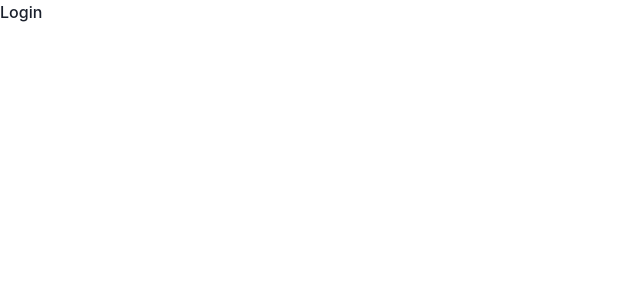
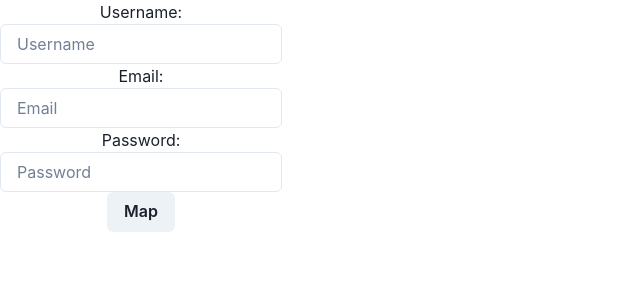
Before and after one commit to MatthewAnder/nwhacks-project, a React (Vite) app in the folder front_end/: page / in a window 1280 px wide. Shown: the top 300 px of the page, without its empty margins (0-640 px from the left). Built offline with nearby package versions, Linux system fonts and the light colour scheme.

Commit message:
begining of login

```diff
--- a/front_end/package.json
+++ b/front_end/package.json
@@ -10,11 +10,11 @@
     "preview": "vite preview"
   },
   "dependencies": {
-    "@react-google-maps/api": "^2.19.2",
-    "dotenv": "^16.3.2",
     "@chakra-ui/react": "^2.8.2",
     "@emotion/react": "^11.11.3",
     "@emotion/styled": "^11.11.0",
+    "@react-google-maps/api": "^2.19.2",
+    "dotenv": "^16.3.2",
     "framer-motion": "^10.18.0",
     "react": "^18.2.0",
     "react-dom": "^18.2.0",
@@ -25,6 +25,7 @@
     "@types/react": "^18.2.43",
     "@types/react-dom": "^18.2.17",
     "@vitejs/plugin-react": "^4.2.1",
+    "esbuild": "0.19.11",
     "eslint": "^8.55.0",
     "eslint-plugin-react": "^7.33.2",
     "eslint-plugin-react-hooks": "^4.6.0",
--- a/front_end/src/App.jsx
+++ b/front_end/src/App.jsx
@@ -10,7 +10,7 @@ function App() {
   return (
     <>
       <Map />
-      <div class="form">
+      <div className="form">
         <Navbar/>
       </div>
     </>
--- /dev/null
+++ b/front_end/src/components/PasswordInput.jsx
@@ -0,0 +1,25 @@
+
+import { Input } from '@chakra-ui/react'
+
+
+function PasswordInput() {
+    const [show, setShow] = React.useState(false)
+    const handleClick = () => setShow(!show)
+
+    return (
+      <InputGroup size='md'>
+        <Input
+          pr='4.5rem'
+          type={show ? 'text' : 'password'}
+          placeholder='Enter password'
+        />
+        <InputRightElement width='4.5rem'>
+          <Button h='1.75rem' size='sm' onClick={handleClick}>
+            {show ? 'Hide' : 'Show'}
+          </Button>
+        </InputRightElement>
+      </InputGroup>
+    )
+  }
+
+  export default PasswordInput
--- a/front_end/src/components/PopUp.jsx
+++ b/front_end/src/components/PopUp.jsx
@@ -27,17 +27,17 @@ import {
             <PopoverCloseButton />
             <PopoverHeader>Sport Creation Menu</PopoverHeader>
             <PopoverBody>
-                <div class="popUpHeader">
+                <div className="popUpHeader">
 
                 </div>
-                <div class="popUpFill">
+                <div className="popUpFill">
                     <SportDropDown/>
                     <TimeInput/>
                     <CapacityInput/>
                 </div>
             </PopoverBody>
             <PopoverFooter>
-                <div class = "popUpFooter">
+                <div className = "popUpFooter">
                     <Button colorScheme='blue'>Confirm</Button>
                 </div>
             </PopoverFooter>
--- a/front_end/src/pages/Login.jsx
+++ b/front_end/src/pages/Login.jsx
@@ -1,11 +1,34 @@
 import { Button } from "@chakra-ui/react"
 import PopUp from "../components/PopUp"
+import { Input } from '@chakra-ui/react'
+import PasswordInput from "../components/PasswordInput"
+
+
 
 function Login(){
+
     return(
-        <div>
-            <a href="/map">Login</a>
-        </div>
+        <>
+            <div className="loginbody">
+                <div className="loginUser">
+                    <h2>Username:</h2>
+                    <Input placeholder='Username' />
+                </div>
+                <div className="loginEmail">
+                    <h2>Email:</h2>
+                    <Input placeholder='Email' />
+                </div>
+                <div className="loginPass">
+                    <h2>Password:</h2>
+                    <Input placeholder='Password' />
+                </div>
+            </div>
+            <div>
+                <a href="/map" id="map">
+                     <Button>Map</Button>
+                </a>
+            </div>
+        </>
     )
 }
 
--- a/front_end/src/pages/Profile.jsx
+++ b/front_end/src/pages/Profile.jsx
@@ -3,7 +3,7 @@ import Navbar from '../components/Navbar'
 function Profile(){
     return(
         <>
-      <div class="page">
+      <div className="page">
         <Navbar/>
       </div>
       <h1>Profile</h1>
```
Also changed, not shown: 1 other file (tests, documents, lock files or other folders).
